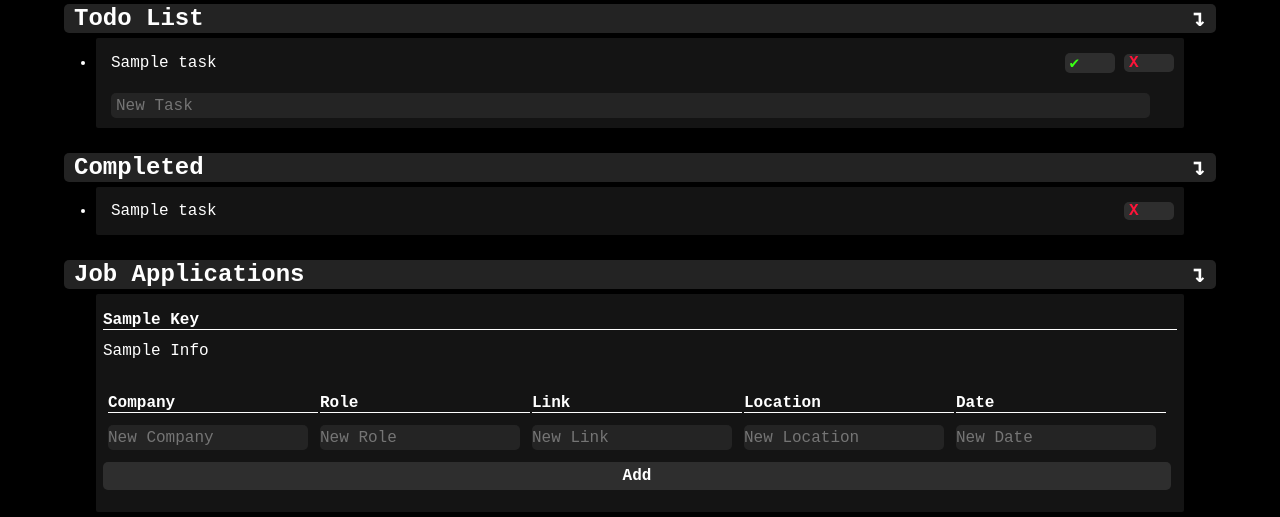
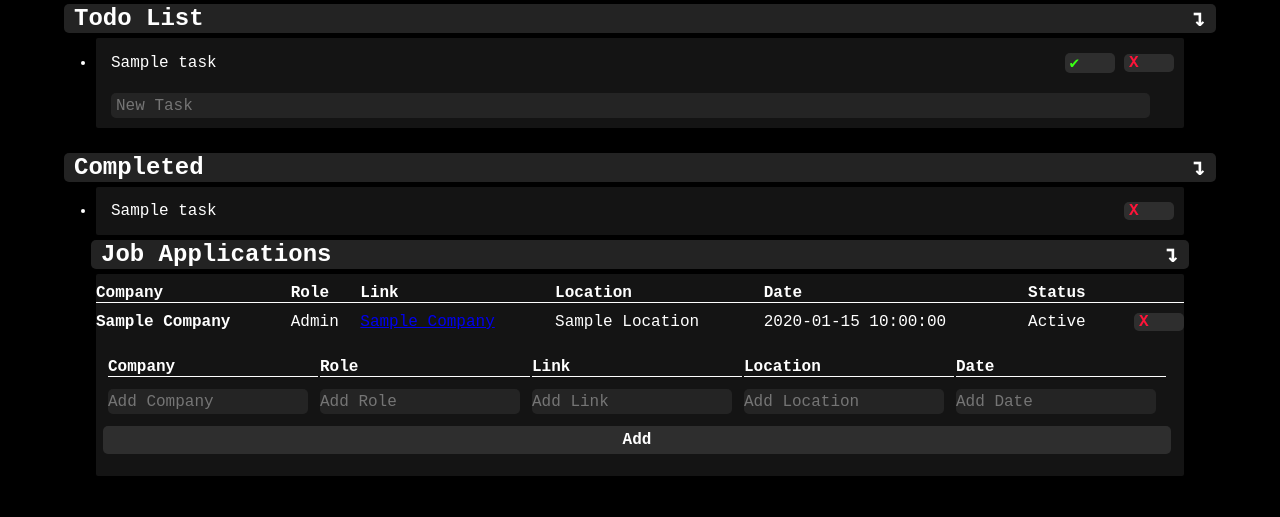
Before and after one commit to hub-mm/keep_up, a Flask app: template web_app/templates/index.html in a window 1280 px wide. Shown: the part 446-963 px from the top of the page. After the commit the page ends 922 px from the top, so only its background shows below. Run offline with Flask 3, Linux system fonts and the light colour scheme; the template is opened without the code that fills it: most values are stand-ins (such as "Sample title", 1, 10 or a date in 2020).

Commit message:
Add status and delete job as well as fix table layout, move for loops outside table

```diff
--- a/web_app/templates/index.html
+++ b/web_app/templates/index.html
@@ -256,7 +256,7 @@
         </div>
     </div>
 </div>
-<div class="todo-container">
+<div class="job-container">
     <div class="todo-title">
         <form action="{{ url_for('collapse_job_applications') }}" method="POST">
             <h2>
@@ -278,20 +278,55 @@
             {% if not job_list %}
             <p>You have no job applications yet, add one to get started.</p>
             {% else %}
-            {% for id, job in job_list.items() %}
-            <table class="job">
+            <table class="job" style="border-collapse: collapse;">
                 <tr class="table-headers">
-                    {% for key, info in job.items() %}
-                    <th>{{ key|title }}</th>
-                    {% endfor %}
+                    <th>Company</th>
+                    <th>Role</th>
+                    <th>Link</th>
+                    <th>Location</th>
+                    <th>Date</th>
+                    <th colspan="2">Status</th>
                 </tr>
+                {% for id, job in job_list.items() %}
                 <tr class="table-info">
-                    {% for key, info in job.items() %}
-                    <td>{{ info|title }}</td>
-                    {% endfor %}
+                    <td style="font-weight: bold;">{{ job['company']|title }}</td>
+                    <td>{{ job['role']|title }}</td>
+                    <td>
+                        {% if job['link'] %}
+                        <a href="{{ job['link'] }}">{{ job['company']|title }}</a>
+                        {% else %}
+                        N/A
+                        {% endif %}
+                    </td>
+                    <td>{{ job['location']|title }}</td>
+                    <td>{{ job['date']|title }}</td>
+                    <td>
+                        {% if job['status'] is not none %}
+                        {{ job['status']|title }}
+                        {% else %}
+                        <form action="{{ url_for('add_status') }}" method="POST">
+                            <label for="status"></label>
+                            <select name="status" id="status-{{ id }}">
+                                <option value="no answer">No answer</option>
+                                <option value="rejected">Rejected</option>
+                                <option value="assessment">Assessment</option>
+                                <option value="interview">Interview</option>
+                                <option value="accepted">Accepted</option>
+                            </select>
+                            <input type="hidden" name="job_id" value="{{ id }}">
+                            <input type="submit" value="Enter">
+                        </form>
+                        {% endif %}
+                    </td>
+                    <td class="delete-job">
+                        <form action="{{ url_for('delete_job') }}" method="POST">
+                            <input type="hidden" name="job_id" value="{{ id }}">
+                            <input type="submit" class="delete-task" value="X">
+                        </form>
+                    </td>
                 </tr>
+                {% endfor %}
             </table>
-            {% endfor %}
             {% endif %}
             <form class="new-job" action="{{ url_for('new_job') }}" method="POST">
                 <table class="new-job">
@@ -303,13 +338,22 @@
                         <th><label for="date">Date</label></th>
                     </tr>
                     <tr class="table-info">
-                        <td><input type="text" id="company" name="company" class="add-task" placeholder="New Company">
+                        <td>
+                            <input type="text" id="company" name="company" class="add-task" placeholder="Add Company">
                         </td>
-                        <td><input type="text" id="role" name="role" class="add-task" placeholder="New Role"></td>
-                        <td><input type="text" id="link" name="link" class="add-task" placeholder="New Link"></td>
-                        <td><input type="text" id="location" name="location" class="add-task"
-                                   placeholder="New Location"></td>
-                        <td><input type="text" id="date" name="date" class="add-task" placeholder="New Date"></td>
+                        <td>
+                            <input type="text" id="role" name="role" class="add-task" placeholder="Add Role">
+                        </td>
+                        <td>
+                            <input type="text" id="link" name="link" class="add-task" placeholder="Add Link">
+                        </td>
+                        <td>
+                            <input type="text" id="location" name="location" class="add-task"
+                                   placeholder="Add Location">
+                        </td>
+                        <td>
+                            <input type="text" id="date" name="date" class="add-task" placeholder="Add Date">
+                        </td>
                     </tr>
                     <tr>
                         <td colspan="5" class="new-job-button">
```
